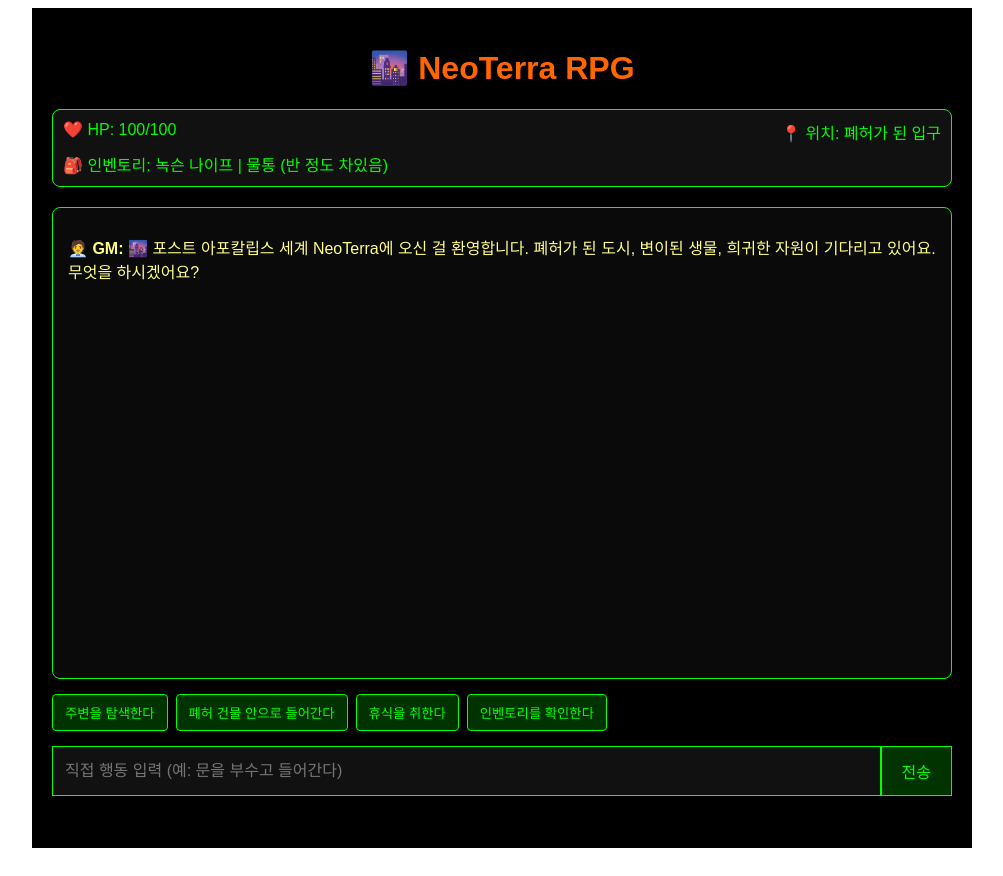
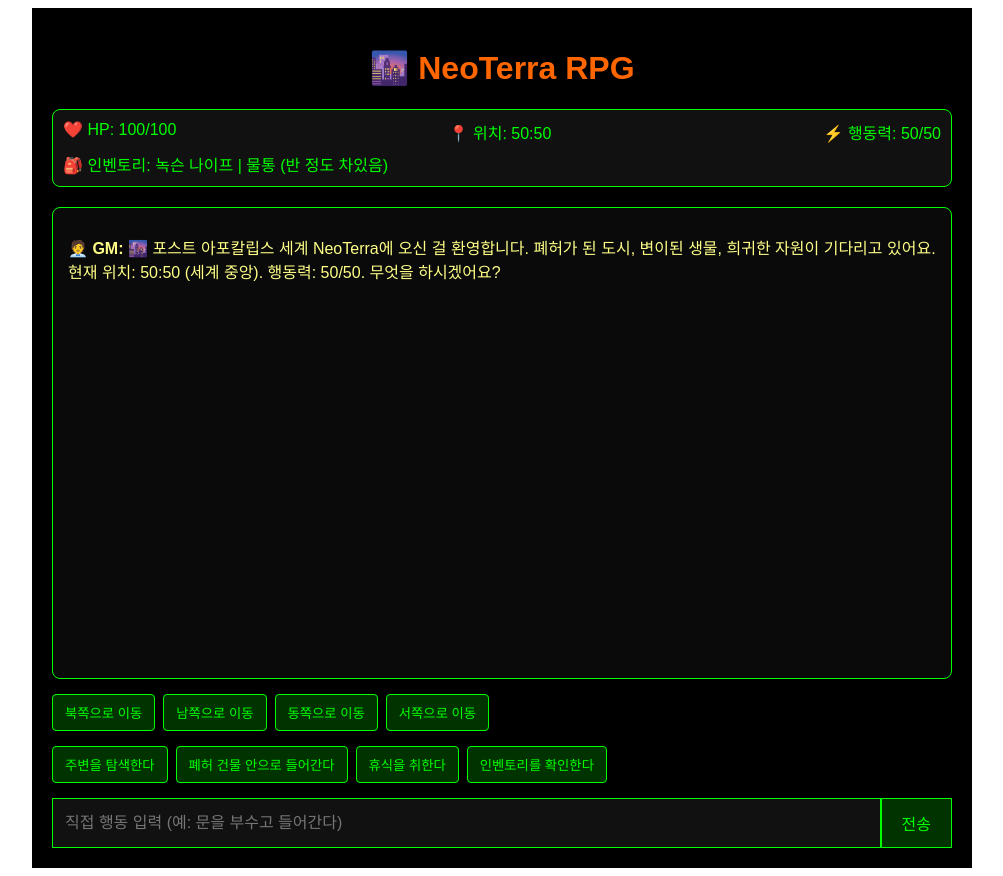
Before and after one commit to Kudou1718/Terra_web1, a React (Vite) app: page / in a window 1280 px wide. Shown: the whole page, without its empty margins (138-1141 px from the left). Built offline with nearby package versions, Linux system fonts and the light colour scheme; no server answers.

Commit message:
stm, posi

```diff
--- a/src/App.jsx
+++ b/src/App.jsx
@@ -4,16 +4,20 @@ const GROQ_API_KEY = import.meta.env.VITE_GROQ_API_KEY
 
 function App() {
   const [messages, setMessages] = useState([
-    { role: "assistant", content: "🌆 포스트 아포칼립스 세계 NeoTerra에 오신 걸 환영합니다.\n폐허가 된 도시, 변이된 생물, 희귀한 자원이 기다리고 있어요.\n무엇을 하시겠어요?" }
+    { role: "assistant", content: "🌆 포스트 아포칼립스 세계 NeoTerra에 오신 걸 환영합니다.\n폐허가 된 도시, 변이된 생물, 희귀한 자원이 기다리고 있어요.\n현재 위치: 50:50 (세계 중앙). 행동력: 50/50.\n무엇을 하시겠어요?" }
   ])
   const [input, setInput] = useState('')
   const [loading, setLoading] = useState(false)
   const [playerStatus, setPlayerStatus] = useState({
     hp: 100,
     maxHp: 100,
-    location: "폐허가 된 입구",
+    position: { x: 50, y: 50 },  // 초기 위치: 세계 중앙
+    actionPoints: { current: 50, max: 50 },
     inventory: ["녹슨 나이프", "물통 (반 정도 차있음)"]
   })
+
+  const WORLD_MIN = 1
+  const WORLD_MAX = 100
 
   const sendMessage = async (customContent = null) => {
     const content = customContent || input
@@ -34,7 +38,7 @@ function App() {
         body: JSON.stringify({
           model: "llama-3.1-70b-versatile",
           messages: [
-            { role: "system", content: "너는 포스트 아포칼립스 텍스트 RPG의 게임 마스터다. 생생하고 몰입감 있는 서사로 응답해. 플레이어의 행동에 따라 세계가 변하고, 위험과 보상이 있다." },
+            { role: "system", content: `너는 포스트 아포칼립스 텍스트 RPG의 게임 마스터다. 생생하고 몰입감 있는 서사로 응답해. 플레이어의 행동에 따라 세계가 변하고, 위험과 보상이 있다. 현재 플레이어 위치: ${playerStatus.position.x}:${playerStatus.position.y}. 세계는 ${WORLD_MIN}:${WORLD_MIN}부터 ${WORLD_MAX}:${WORLD_MAX}까지 그리드. 위치에 따라 환경 변함 (예: 낮은 x/y = 황무지, 높은 x/y = 도시 폐허).` },
             ...messages,
             userMsg
           ],
@@ -61,12 +65,69 @@ function App() {
     setLoading(false)
   }
 
+  const moveDirection = (direction) => {
+    if (playerStatus.actionPoints.current <= 0) {
+      setMessages(prev => [...prev, { role: "assistant", content: "⚠️ 행동력이 부족합니다! 휴식을 취하세요." }])
+      return
+    }
+
+    let newPos = { ...playerStatus.position }
+    let moveDesc = ''
+
+    switch (direction) {
+      case '북':
+        if (newPos.y < WORLD_MAX) {
+          newPos.y += 1
+          moveDesc = '북쪽으로 이동한다'
+        }
+        break
+      case '남':
+        if (newPos.y > WORLD_MIN) {
+          newPos.y -= 1
+          moveDesc = '남쪽으로 이동한다'
+        }
+        break
+      case '동':
+        if (newPos.x < WORLD_MAX) {
+          newPos.x += 1
+          moveDesc = '동쪽으로 이동한다'
+        }
+        break
+      case '서':
+        if (newPos.x > WORLD_MIN) {
+          newPos.x -= 1
+          moveDesc = '서쪽으로 이동한다'
+        }
+        break
+      default:
+        return
+    }
+
+    if (moveDesc) {
+      setPlayerStatus(prev => ({
+        ...prev,
+        position: newPos,
+        actionPoints: { ...prev.actionPoints, current: prev.actionPoints.current - 1 }
+      }))
+      sendMessage(moveDesc)
+    } else {
+      setMessages(prev => [...prev, { role: "assistant", content: `⚠️ ${direction}쪽은 세계 끝입니다. 더 갈 수 없어요.` }])
+    }
+  }
+
   const quickActions = [
     "주변을 탐색한다",
     "폐허 건물 안으로 들어간다",
     "휴식을 취한다",
     "인벤토리를 확인한다"
   ]
+
+  // 동적 방향 버튼: 경계에 따라 버튼 숨김
+  const directions = []
+  if (playerStatus.position.y < WORLD_MAX) directions.push('북')
+  if (playerStatus.position.y > WORLD_MIN) directions.push('남')
+  if (playerStatus.position.x < WORLD_MAX) directions.push('동')
+  if (playerStatus.position.x > WORLD_MIN) directions.push('서')
 
   return (
     <div style={{ maxWidth: '900px', margin: '0 auto', padding: '20px', fontFamily: 'sans-serif', background: '#000', color: '#0f0', minHeight: '100vh' }}>
@@ -76,7 +137,8 @@ function App() {
       <div style={{ background: '#111', padding: '10px', borderRadius: '8px', marginBottom: '20px', border: '1px solid #0f0' }}>
         <div style={{ display: 'flex', justifyContent: 'space-between' }}>
           <span>❤️ HP: {playerStatus.hp}/{playerStatus.maxHp}</span>
-          <span>📍 위치: {playerStatus.location}</span>
+          <span>📍 위치: {playerStatus.position.x}:{playerStatus.position.y}</span>
+          <span>⚡ 행동력: {playerStatus.actionPoints.current}/{playerStatus.actionPoints.max}</span>
         </div>
         <div style={{ marginTop: '8px' }}>
           🎒 인벤토리: {playerStatus.inventory.join(" | ")}
@@ -93,13 +155,27 @@ function App() {
         {loading && <p style={{ color: '#ff6600' }}>GM이 세계를 생성 중...</p>}
       </div>
 
+      {/* 방향 이동 버튼 */}
+      <div style={{ marginBottom: '15px', display: 'flex', flexWrap: 'wrap', gap: '8px' }}>
+        {directions.map(dir => (
+          <button
+            key={dir}
+            onClick={() => moveDirection(dir)}
+            disabled={loading || playerStatus.actionPoints.current <= 0}
+            style={{ padding: '8px 12px', background: '#003300', color: '#0f0', border: '1px solid #0f0', borderRadius: '4px' }}
+          >
+            {dir}쪽으로 이동
+          </button>
+        ))}
+      </div>
+
       {/* 빠른 행동 버튼 */}
       <div style={{ marginBottom: '15px', display: 'flex', flexWrap: 'wrap', gap: '8px' }}>
         {quickActions.map(action => (
           <button
             key={action}
             onClick={() => sendMessage(action)}
-            disabled={loading}
+            disabled={loading || (action !== "휴식을 취한다" && playerStatus.actionPoints.current <= 0)}
             style={{ padding: '8px 12px', background: '#003300', color: '#0f0', border: '1px solid #0f0', borderRadius: '4px' }}
           >
             {action}
```
